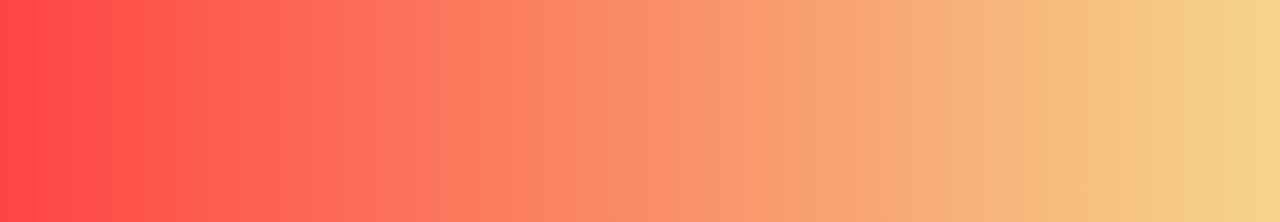
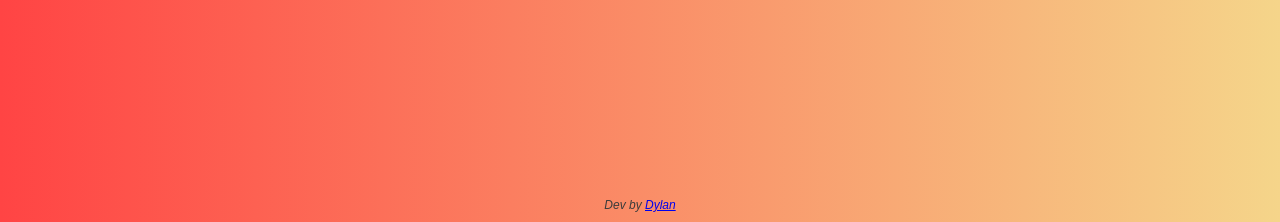
Before and after one commit to demianarc/roastmyspot, a Flask app: page / in a window 1280 px wide. Shown: the part 578-800 px from the top of the page. Run offline with Flask 3, Linux system fonts and the light colour scheme; some libraries are stand-ins or nearby versions.

Commit message:
“details”

```diff
--- a/templates/index.html
+++ b/templates/index.html
@@ -15,13 +15,26 @@
             font-family: Arial, sans-serif;
             background: linear-gradient(to right, #ff4444, #f5d58a);
             display: flex;
+            flex-direction: column;
             justify-content: center;
             align-items: center;
-            height: 100vh;
+            min-height: 100vh;
             margin: 0;
         }
 
+        footer {
+    text-align: center;
+    font-size: 12px; /* Small font size */
+    color: rgb(60, 60, 60); /* Light grey color */
+    font-style: italic; /* Italic font style */
+    position: absolute; /* Position it at the bottom */
+    bottom: 0;
+    width: 100%; /* Full width */
+    padding: 10px 0; /* Some padding */
+}
+
         #container {
+
             text-align: center;
             background: white;
             padding: 20px;
@@ -138,7 +151,9 @@
             </div>
         </div>
     </div>
-
+    <footer>
+        Dev by <a href="https://www.linkedin.com/in/dylanbristot/" target="_blank">Dylan</a>
+    </footer>
 
     <script>
         let placeId = '';
```
